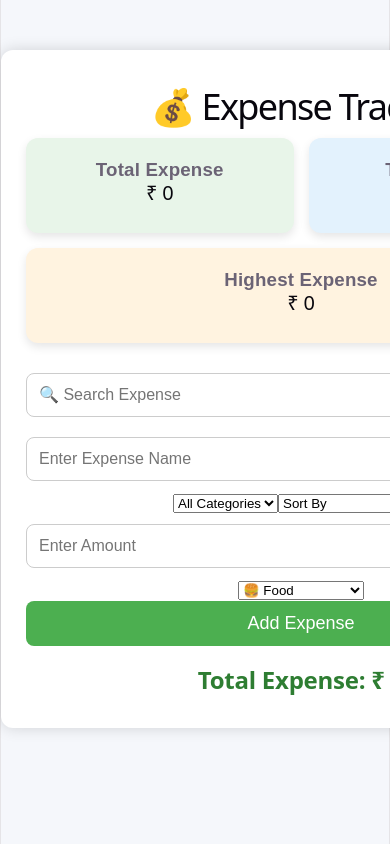
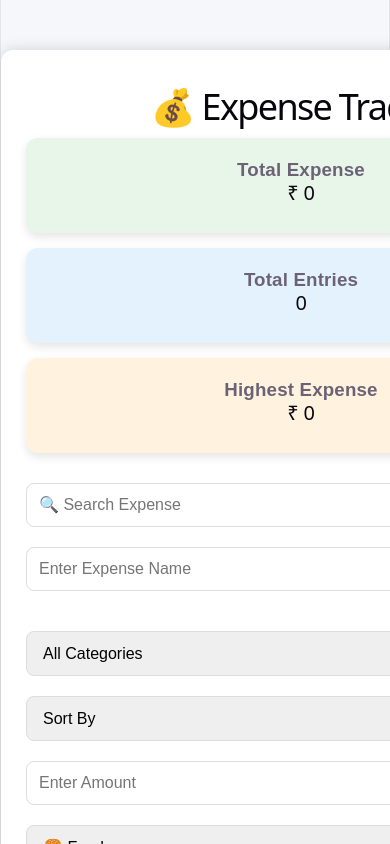
Before and after one commit to Harshadshinde06/expense-tracker, a React (Vite) app: page / in a window 390 px wide. Shown: the top 844 px of the page. Built offline with nearby package versions, Linux system fonts and the light colour scheme.

Commit message:
Make layout responsive for mobile devices

```diff
--- a/src/App.css
+++ b/src/App.css
@@ -39,19 +39,20 @@ input{
   font-size:16px;
 }
 
-button{
-  width:100%;
-  padding:12px;
-  background:#4CAF50;
-  color:white;
-  border:none;
-  border-radius:8px;
-  font-size:18px;
-  cursor:pointer;
+button {
+  width: 100%;
+  padding: 12px;
+  border: none;
+  border-radius: 8px;
+  font-size: 16px;
+  font-weight: bold;
+  cursor: pointer;
+  transition: all 0.3s ease;
 }
 
-button:hover{
-  background:#388E3C;
+button:hover {
+  transform: translateY(-2px);
+  opacity: 0.95;
 }
 
 .total {
@@ -95,3 +96,66 @@ button:hover{
 .orange {
   background: #FFF3E0;
 }
+
+
+@media (max-width: 768px) {
+  .dashboard {
+    flex-direction: column;
+  }
+  .filters{
+    flex-direction:column;
+}
+}
+
+.filters{
+  display:flex;
+  gap:10px;
+  margin:10px 0;
+}
+
+.filters select{
+  flex:1;
+}
+
+input,
+select {
+  width: 100%;
+  padding: 12px;
+  margin: 10px 0;
+  border: 1px solid #ddd;
+  border-radius: 8px;
+  font-size: 16px;
+  transition: 0.3s;
+}
+
+input:focus,
+select:focus {
+  outline: none;
+  border-color: #4CAF50;
+  box-shadow: 0 0 8px rgba(76, 175, 80, 0.3);
+}
+
+button {
+  transition: 0.3s;
+}
+
+button:hover {
+  transform: scale(1.02);
+}
+
+.action-buttons {
+  display: flex;
+  gap: 10px;
+}
+
+.edit-btn {
+  background: #2196F3;
+  color: white;
+  width: 70px;
+}
+
+.delete-btn {
+  background: #f44336;
+  color: white;
+  width: 70px;
+}
--- a/src/App.jsx
+++ b/src/App.jsx
@@ -101,6 +101,10 @@ useEffect(() => {
         onChange={(e) => setExpense(e.target.value)}
       />
 
+
+      <div className="filters"></div>
+
+
       <select
   value={filterCategory}
   onChange={(e) => setFilterCategory(e.target.value)}
@@ -194,28 +198,21 @@ useEffect(() => {
         {item.category} | {item.name} - ₹ {item.amount}
       </span>
 
-      <div style={{ display: "flex", gap: "10px" }}>
+      <div className="action-buttons">
       <button
+  className="edit-btn"
   onClick={() => {
     setExpense(item.name);
     setAmount(item.amount);
     setCategory(item.category);
     setEditIndex(index);
   }}
-          style={{
-            width: "70px",
-            background: "blue",
-          }}
 >
   Edit
 </button>
-
         <button
+  className="delete-btn"
   onClick={() => deleteExpense(index)}
-          style={{
-            width: "70px",
-            background: "red",
-          }}
 >
   Delete
 </button>
```
Lines whose indentation alone changed are shown as unchanged.
